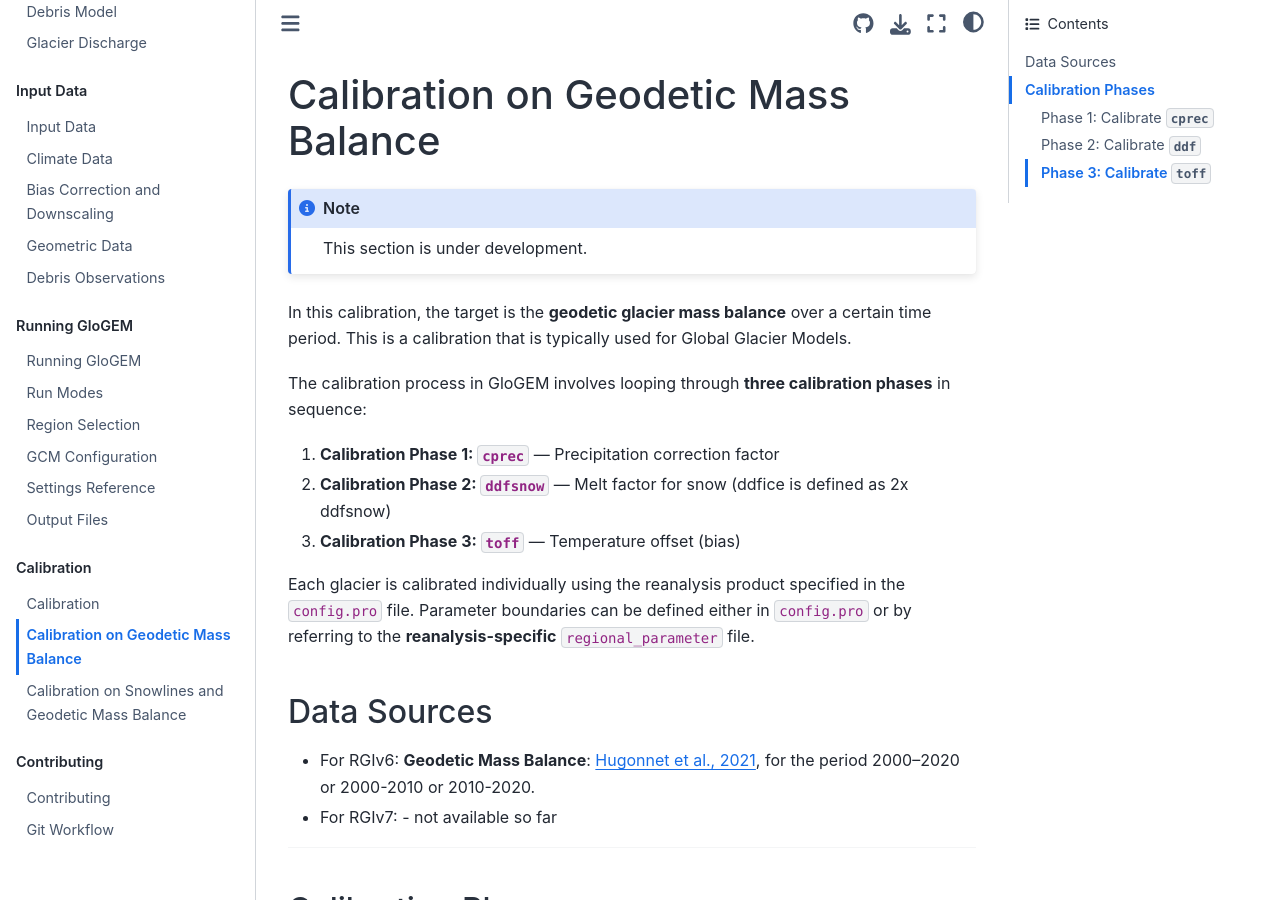
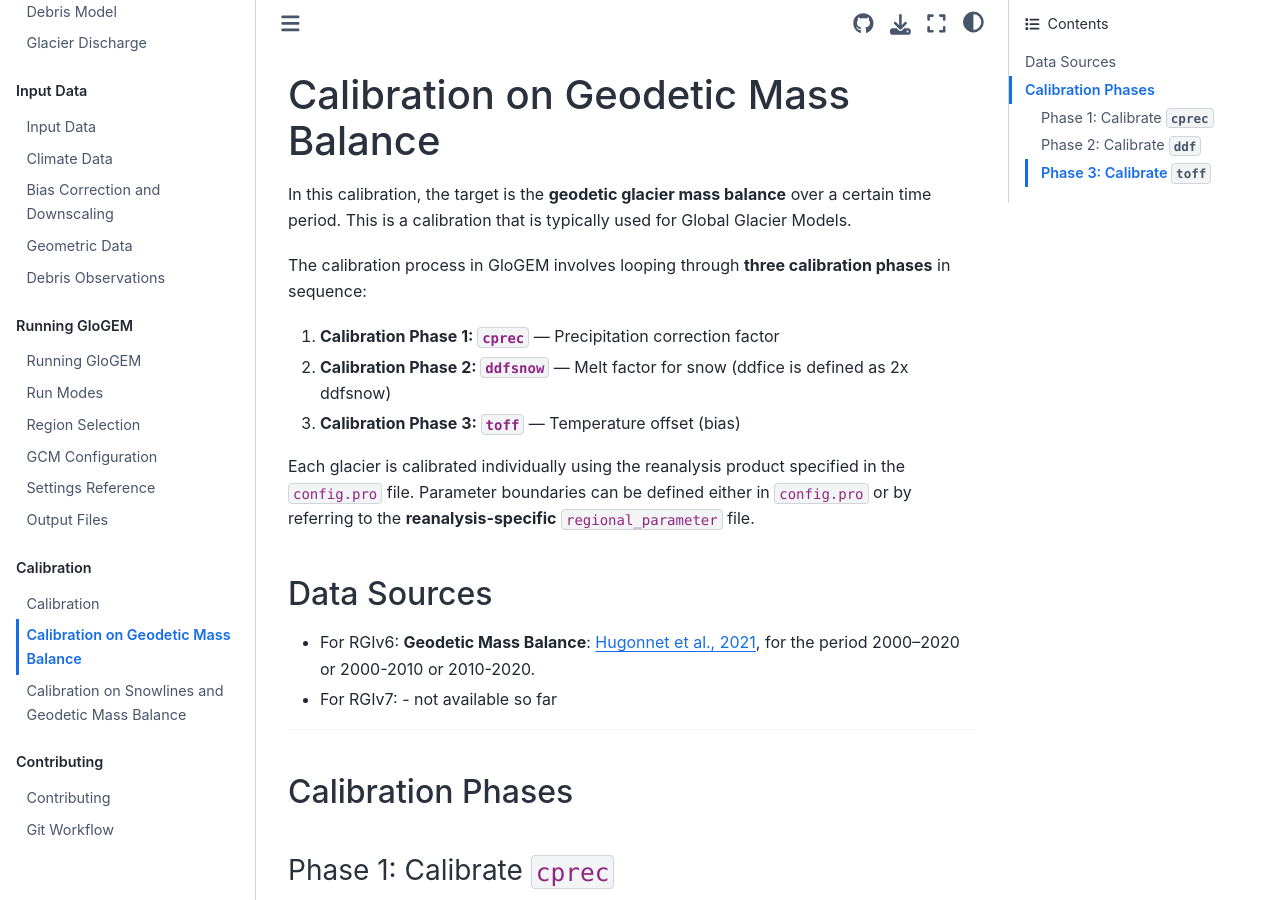
Before and after one commit to eth-vaw-glaciology/GloGEM-doc-temp, a Sphinx documentation site: the page built from docs/source/calibration/geodetic.md, in a window 1280 px wide and 900 px high. Built offline with Sphinx 7.4.7 and the Sphinx Book theme 1.1.4, drawn with Linux system fonts in a browser that asks for light colours.

Commit message:
removed the note

````diff
--- a/docs/source/calibration/geodetic.md
+++ b/docs/source/calibration/geodetic.md
@@ -1,8 +1,4 @@
 # Calibration on Geodetic Mass Balance
-
-```{note}
-This section is under development.
-```
 
 In this calibration, the target is the **geodetic glacier mass balance** over a certain time period. This is a calibration that is typically used for Global Glacier Models.
 
````
